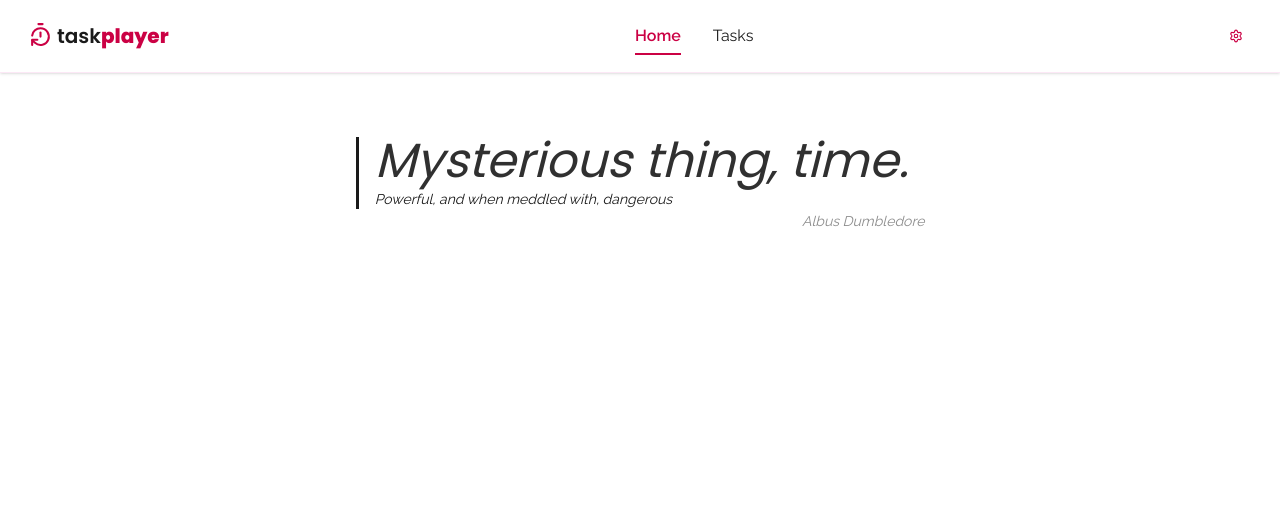
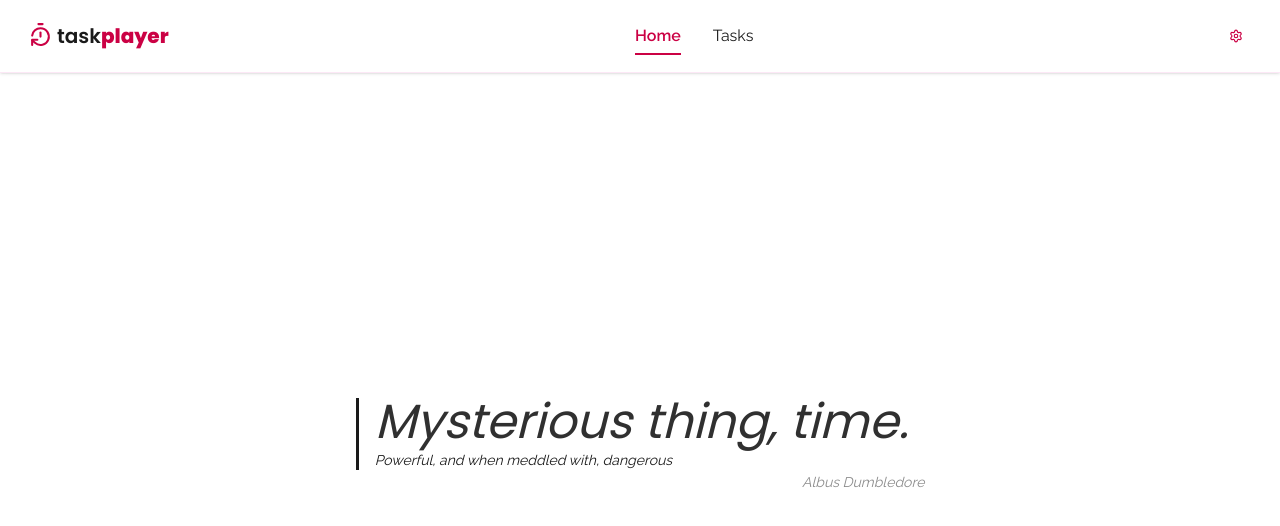
Before and after one commit to DaniSangelo/task-player, a Next.js app: page / in a window 1280 px wide. Shown: the top 526 px of the page. Built offline with nearby package versions, Linux system fonts and the light colour scheme.

Commit message:
style: enhance Banner component layout and adjust main section styling

```diff
--- a/app/_components/Banner.tsx
+++ b/app/_components/Banner.tsx
@@ -1,6 +1,6 @@
 const Banner = () => {
   return (
-    <section className="flex items-center justify-center w-full">
+    <section className="flex items-center pb-46 justify-center w-full min-h-screen">
       <div className="space-y-0.5">
         <div className="space-y-2">
           <div className="border-l-3 px-4 space-y-1">
--- a/app/page.tsx
+++ b/app/page.tsx
@@ -3,7 +3,7 @@ import Banner from "./_components/Banner";
 export default async function Home() {
   return (
     <div className="flex flex-col flex-1 items-center justify-center bg-white">
-      <main className="flex flex-1 w-full max-w-7xl flex-col items-center justify-between py-16 px-16 sm:items-star space-y-10">
+      <main className="flex flex-1 w-full max-w-7xl flex-col items-center py-16 px-16 sm:items-start space-y-10">
         <Banner />
       </main>
     </div>
```
